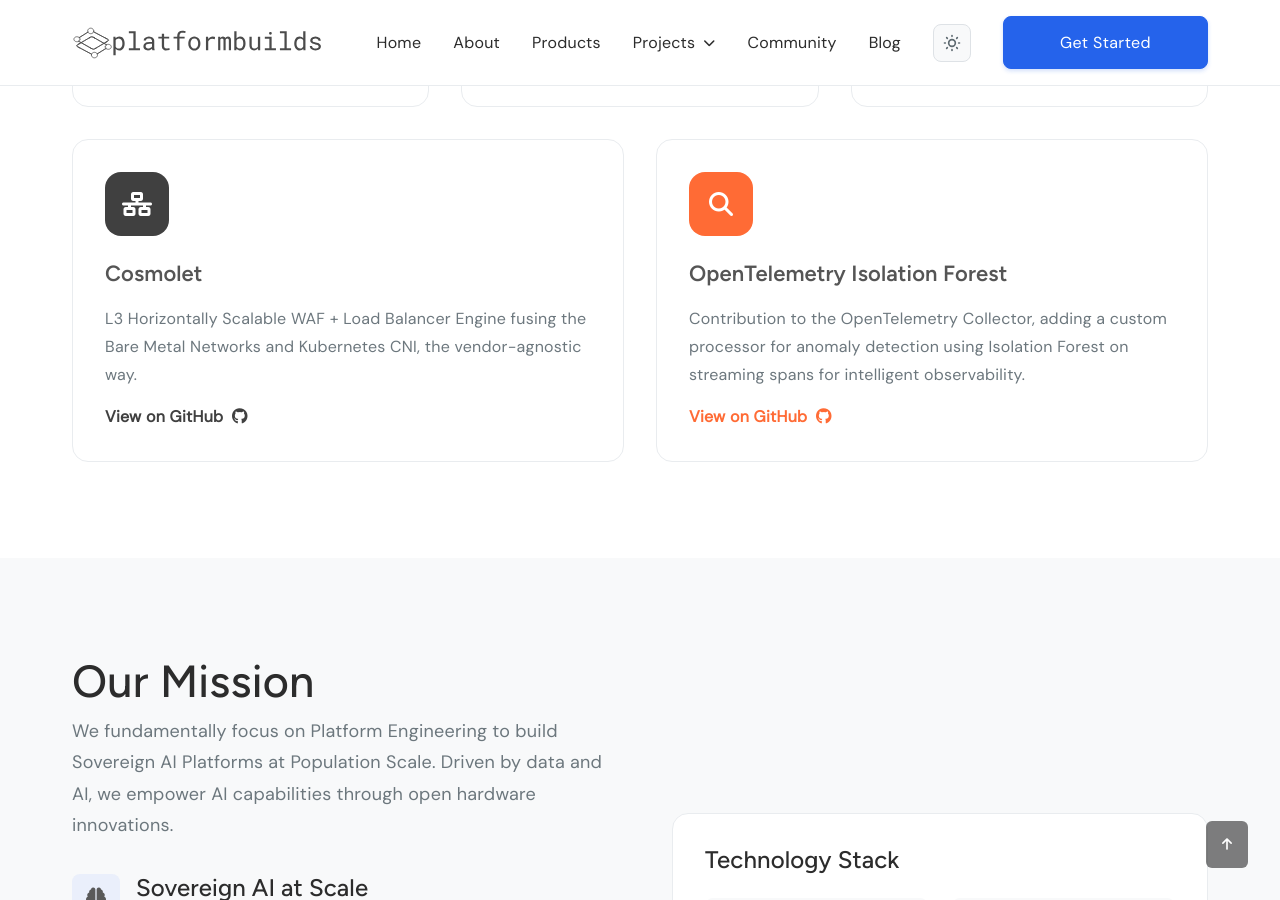
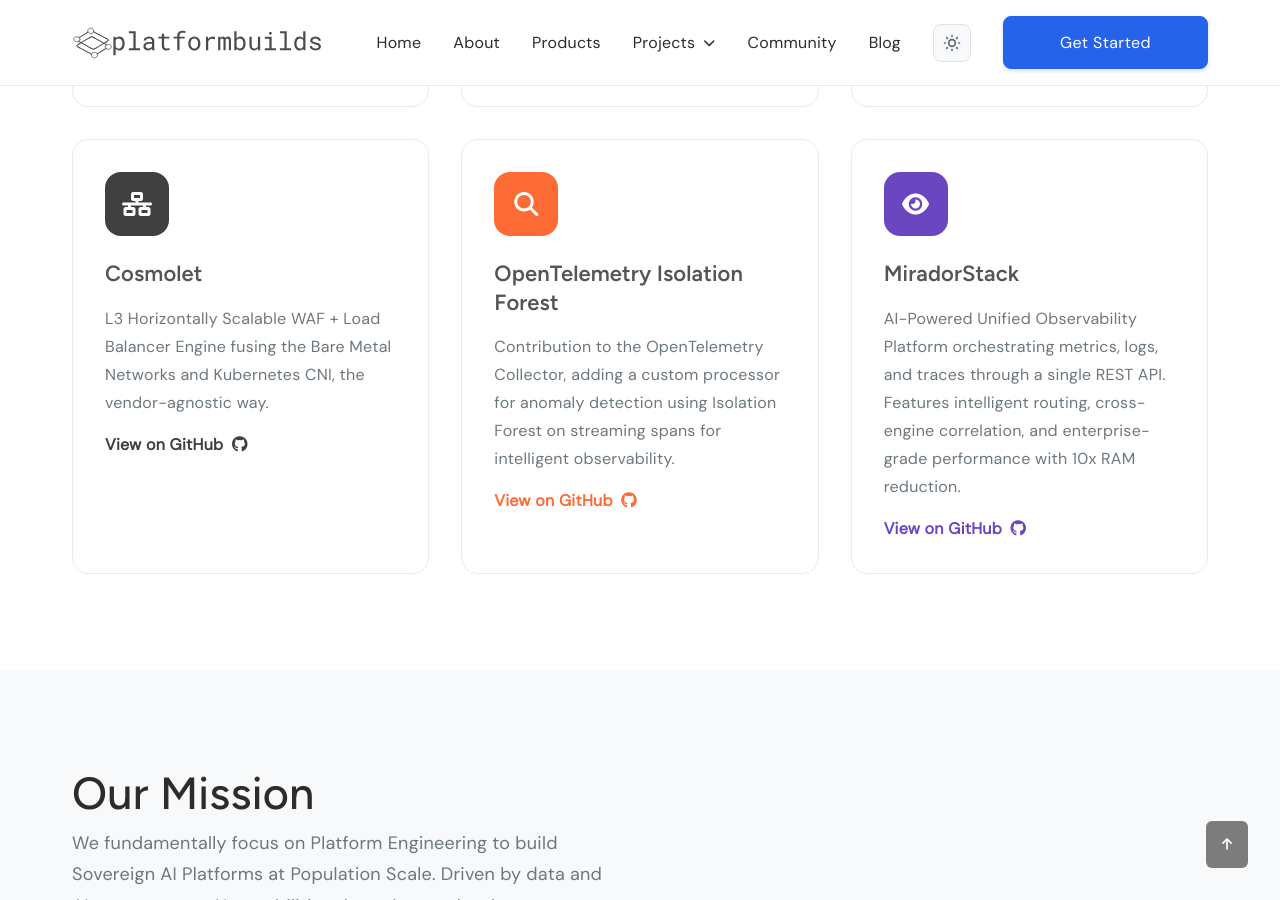
Before and after one commit to platformbuilds/platformbuilds-site, a Jekyll site: the page built from index.md, in a window 1280 px wide and 900 px high, scrolled down 1694 px. Built offline with Jekyll 4.4.1, drawn with Linux system fonts in a browser that asks for light colours.

Commit message:
Add MiradorStack card to homepage showcasing AI-powered unified observability platform

```diff
--- a/index.md
+++ b/index.md
@@ -52,7 +52,7 @@
         </div>
 
         <!-- Additional Projects Row -->
-        <div class="grid grid-2" style="margin-top: 2rem;">
+        <div class="grid grid-3" style="margin-top: 2rem;">
             <div class="card">
                 <div style="width: 64px; height: 64px; background: var(--color-primary); border-radius: var(--border-radius-xl); display: flex; align-items: center; justify-content: center; margin-bottom: 1.5rem;">
                     <i class="fas fa-network-wired" style="color: var(--text-white); font-size: 24px;"></i>
@@ -71,6 +71,17 @@
                 <h3>OpenTelemetry Isolation Forest</h3>
                 <p>Contribution to the OpenTelemetry Collector, adding a custom processor for anomaly detection using Isolation Forest on streaming spans for intelligent observability.</p>
                 <a href="https://github.com/platformbuilds/opentelemetry-collector-contrib" target="_blank" style="color: #FF6B35; font-weight: var(--font-weight-semibold); text-decoration: none;">
+                    View on GitHub <i class="fab fa-github" style="margin-left: 0.25rem;"></i>
+                </a>
+            </div>
+
+            <div class="card">
+                <div style="width: 64px; height: 64px; background: #6B46C1; border-radius: var(--border-radius-xl); display: flex; align-items: center; justify-content: center; margin-bottom: 1.5rem;">
+                    <i class="fas fa-eye" style="color: var(--text-white); font-size: 24px;"></i>
+                </div>
+                <h3>MiradorStack</h3>
+                <p>AI-Powered Unified Observability Platform orchestrating metrics, logs, and traces through a single REST API. Features intelligent routing, cross-engine correlation, and enterprise-grade performance with 10x RAM reduction.</p>
+                <a href="https://github.com/platformbuilds/mirador-core" target="_blank" style="color: #6B46C1; font-weight: var(--font-weight-semibold); text-decoration: none;">
                     View on GitHub <i class="fab fa-github" style="margin-left: 0.25rem;"></i>
                 </a>
             </div>
```
